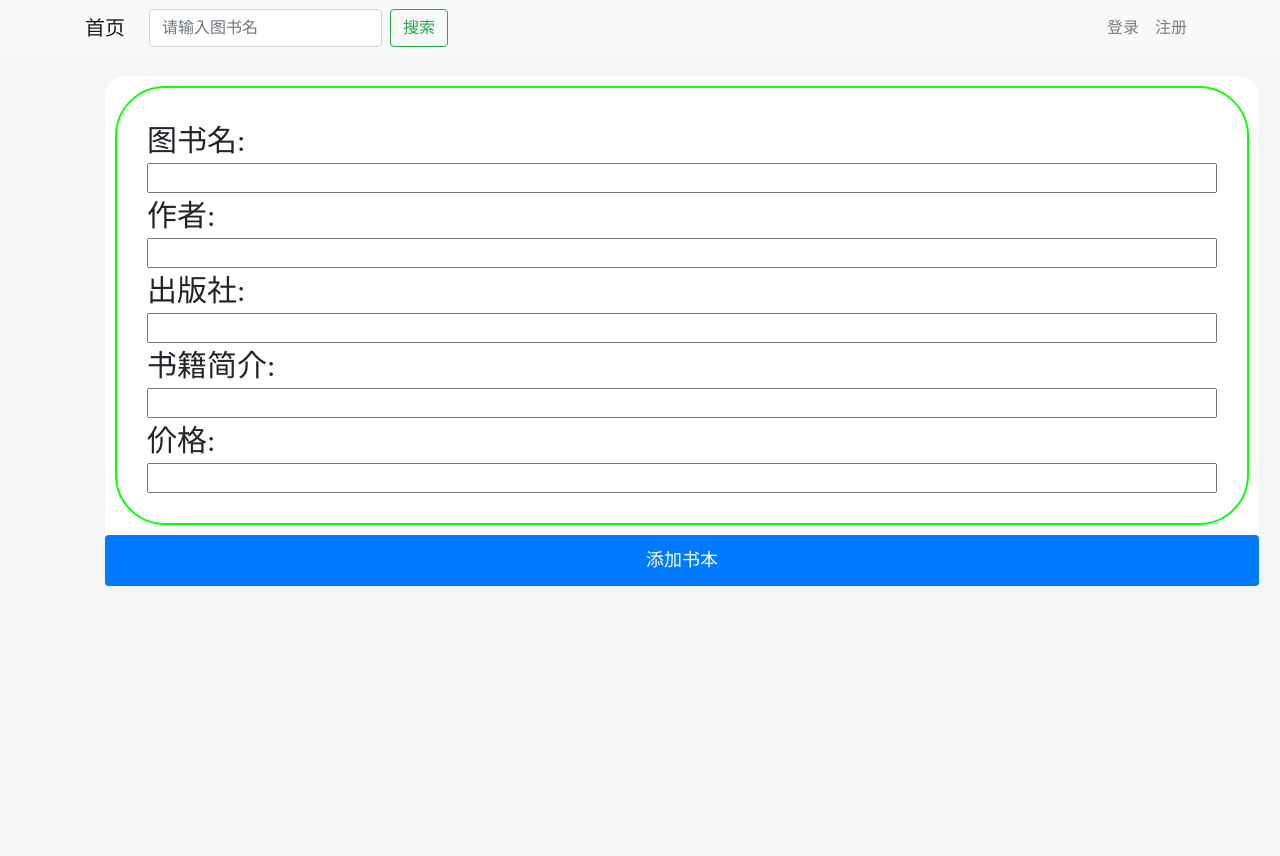
After one commit to VolcanoSAhrimp/-flask-, a Flask app: page /admin/add_book in a window 1280 px wide. The commit adds this page. Run offline with Flask 3, Linux system fonts and the light colour scheme; some libraries are stand-ins or nearby versions.

Commit message:
图书添加

```diff
--- a/blueprints/admin.py
+++ b/blueprints/admin.py
@@ -106,3 +106,19 @@ def del_book():
     db.session.commit()
     print(reader_id,bookId)
     return jsonify({"success":"sss"})
+
+@bp.route('/add_book', methods=['GET','POST'])
+def add_book():
+    if request.method == 'GET':
+        return render_template('admin_add_book.html')
+    else:
+        # print(request.form)
+        Name=request.form.get('Name')
+        Author=request.form.get('Author')
+        Publisher=request.form.get('Publisher')
+        Synopsis=request.form.get('Synopsis')
+        Price=request.form.get('Price')
+        book=BooksModel(Name=Name,Author=Author,Publisher=Publisher,Synopsis=Synopsis,Price=Price)
+        db.session.add(book)
+        db.session.commit()
+        return jsonify({"success":"sss"})
--- a/blueprints/qa.py
+++ b/blueprints/qa.py
@@ -4,7 +4,7 @@ from pprint import pprint
 from flask import Blueprint, render_template, request, g, redirect, url_for
 
 from exts import db
-from models import QuestionModel, AnswerModel,BooksModel
+from models import BooksModel
 from .forms import QuestionForm, AnswerForm
 from decorators import login_required
 
--- a/static/css/admin.css
+++ b/static/css/admin.css
@@ -3,7 +3,12 @@ body {
     background-color: #f5f5f5;
 }
 
-form[name="borrowForm"]{
+#bbody {
+    display: flex;
+    height: 100vh;
+}
+
+form[name="borrowForm"] {
     width: 100%;
     margin: 30px auto;
     padding: 20px;
@@ -13,7 +18,7 @@ form[name="borrowForm"]{
     /*box-shadow: 0 2px 4px rgba(0, 0, 0, 0.1);*/
 }
 
-form[name="borrowForm"] input{
+form[name="borrowForm"] input {
     display: block;
     width: 100%;
     margin-bottom: 1rem;
@@ -23,7 +28,7 @@ form[name="borrowForm"] input{
     border-radius: 4px;
 }
 
-button[type="submit"][name="borrowSubmit"] {
+button[type="submit"][name="borrowSubmit"], button[type="submit"][name="bookSubmit"]{
     display: block;
     width: 100%;
     padding: 0.75rem;
@@ -34,16 +39,70 @@ button[type="submit"][name="borrowSubmit"] {
     border-radius: 4px;
     cursor: pointer;
 }
-.green-book, .green-name{
+
+.green-book, .green-name {
     border: #0dff0e solid 2px;
     border-radius: 50px;
     padding: 30px;
     flex-grow: 1;
     margin: 10px;
 }
-.book-detail{
+
+.book-detail {
     border: #0dff0e solid 2px;
     border-radius: 30px;
     padding: 20px;
     margin: 5px;
 }
+
+.left-nav {
+    width: 200px; /* 根据需求设置左侧导航栏宽度 */
+    background-color: #f1f1f1;
+    min-height: 100%; /* 确保导航栏高度与容器高度相同 */
+    box-sizing: border-box;
+    padding: 20px; /* 添加内边距 */
+}
+
+.left-nav div {
+    border: #0dff0e solid 2px;
+    border-radius: 10px;
+    padding: 10px;
+    flex-grow: 1;
+    margin: 5px;
+    font-size: 30px;
+    font-family: "思源黑体 CN Medium";
+}
+
+.left-nav a {
+    text-decoration: none;
+}
+
+.left-nav a:hover { /* 当鼠标悬停时移除下划线 */
+    text-decoration: none;
+}
+
+/* 当链接被点击（激活）时移除下划线 */
+a:active {
+    text-decoration: none;
+}
+
+.content {
+    flex-grow: 1; /* 让内容区域填充剩余空间 */
+    padding: 20px; /* 添加内边距 */
+}
+/*.green-book label, .green-book input[type="text"] {*/
+/*  margin-bottom: 0.5em; !* 根据需求调整间距 *!*/
+/*  vertical-align: middle; !* 垂直居中对齐 *!*/
+/*}*/
+/*.green-book label {*/
+/*  display: inline-block;*/
+/*  width: 100%; !* 如果需要标签宽度充满父容器 *!*/
+/*}*/
+div[class="green-book"] input[type="text"]{
+    width: calc(100%);
+     box-sizing: border-box; /* 确保边框和内填充包含在总宽度内 */
+}
+div[class="green-book"] div{
+    font-size: 30px;
+    font-family: "思源黑体 CN Medium";
+}
--- /dev/null
+++ b/static/jquery/space-width.js
@@ -0,0 +1,14 @@
+// 获取 ".form-space" 的宽度并设置给 "#addbook"
+function syncWidth() {
+  var formSpaceWidth = $('.form-space').width();
+   $('.green-book').css('width', 'auto');
+  $('.green-book').width(formSpaceWidth);
+  // alert(formSpaceWidth)
+}
+
+// 在窗口大小改变时同步宽度
+// $(window).on('resize', syncWidth);
+
+
+// 页面加载完成后首次同步宽度
+$(document).ready(syncWidth);
--- /dev/null
+++ b/templates/admin_add_book.html
@@ -0,0 +1,43 @@
+{% extends "base.html" %}
+
+{% block title %}首页{% endblock %}
+
+{% block head %}
+    <script src="{{ url_for('static', filename='jquery/jquery.3.6.min.js') }}"></script>
+    <script>
+        var addNameUrl = "{{ url_for('admin.add_book') }}";
+    </script>
+<script src="{{ url_for('static', filename='jquery/space-width.js') }}"></script>
+{#    <script src="{{ url_for('static', filename='jquery/add_book.js') }}"></script>#}
+    <link rel="stylesheet" href="{{ url_for('static', filename='css/admin.css') }}">
+
+{% endblock %}
+{% block body %}
+    <div class="form-space" style="background-color: white;border-radius: 20px;">
+        <div style="border: none;display: flex;" id="addbook">
+            <form method="post" name="addForm">
+                <div class="green-book">
+                    <div>图书名:</div>
+                    <input type="text" id="Name" name="Name"><br>
+                    <div>作者:</div>
+                    <input type="text" id="Author" name="Author"><br>
+                    <div>出版社:</div>
+                    <input type="text" id="Publisher" name="Publisher"><br>
+                    <div>书籍简介:</div>
+                    <input type="text" id="Synopsis" name="Synopsis"><br>
+                    <div>价格:</div>
+                    <input type="text" id="Price" name="Price"><br>
+                </div>
+                <button type="submit" name="bookSubmit" id="bookSubmit">添加书本</button>
+            </form>
+
+        </div>
+    </div>
+   <!-- 在body标签结尾附近添加 -->
+{#   <script>       $(document).ready(function() {#}
+{#           var success = {{ success|tojson }};#}
+{#           if (success) {#}
+{#               alert('图书已成功添加！');#}
+{#           }#}
+{#       });#}
+{% endblock %}
--- a/templates/base.html
+++ b/templates/base.html
@@ -20,23 +20,25 @@
 <nav class="navbar navbar-expand-lg navbar-light bg-light">
     <div class="container">
         <a class="navbar-brand" href="/">首页</a>
-            <button class="navbar-toggler" type="button" data-toggle="collapse" data-target="#navbarSupportedContent" aria-controls="navbarSupportedContent" aria-expanded="false" aria-label="Toggle navigation">
+        <button class="navbar-toggler" type="button" data-toggle="collapse" data-target="#navbarSupportedContent"
+                aria-controls="navbarSupportedContent" aria-expanded="false" aria-label="Toggle navigation">
             <span class="navbar-toggler-icon"></span>
         </button>
         <div class="collapse navbar-collapse" id="navbarSupportedContent">
             <ul class="navbar-nav mr-auto">
                 {% if user.admin %}
                     <li class="nav-item">
-                            <a class="nav-link" href="{{url_for('admin.lend_book')}}">出借</a>
+                        <a class="nav-link" href="{{ url_for('admin.lend_book') }}">出借</a>
                     </li>
                     <li class="nav-item">
-                            <a class="nav-link" href="{{url_for('admin.return_book')}}">返还</a>
+                        <a class="nav-link" href="{{ url_for('admin.return_book') }}">返还</a>
                     </li>
                 {% endif %}
                 <li class="nav-item ml-2">
                     {#                        <form class="form-inline my-2 my-lg-0" method="GET" action="{{url_for('qa.search')}}">#}
-                        <form class="form-inline my-2 my-lg-0" method="GET" action="{{url_for('qa.search')}}">
-                            <input class="form-control mr-sm-2" type="search" placeholder="请输入图书名" aria-label="Search" name="BookName">
+                    <form class="form-inline my-2 my-lg-0" method="GET" action="{{ url_for('qa.search') }}">
+                        <input class="form-control mr-sm-2" type="search" placeholder="请输入图书名" aria-label="Search"
+                               name="BookName">
                         <button class="btn btn-outline-success my-2 my-sm-0" type="submit">搜索</button>
                     </form>
                 </li>
@@ -45,17 +47,17 @@
             <ul class="navbar-nav">
                 {% if user %}
                     <li class="nav-item">
-                            <span class="nav-link" href="#">{{user.username}}</span>
+                        <span class="nav-link" href="#">{{ user.username }}</span>
                     </li>
                     <li class="nav-item">
-                            <a class="nav-link" href="{{url_for('auth.logout')}}">退出登录</a>
+                        <a class="nav-link" href="{{ url_for('auth.logout') }}">退出登录</a>
                     </li>
                 {% else %}
                     <li class="nav-item">
-                            <a class="nav-link" href="{{url_for('auth.login')}}">登录</a>
+                        <a class="nav-link" href="{{ url_for('auth.login') }}">登录</a>
                     </li>
                     <li class="nav-item">
-                            <a class="nav-link" href="{{url_for('auth.register')}}">注册</a>
+                        <a class="nav-link" href="{{ url_for('auth.register') }}">注册</a>
                     </li>
                 {% endif %}
             </ul>
@@ -64,9 +66,21 @@
     </div>
 </nav>
 
-    <div class="container">
-        <!-- 怎么回事 -->
-        {% block body%}{% endblock %}
+<div class="container" id="bbody">
+    {% if user.admin %}
+        <div class="nav">
+            <ul class="left-nav">
+                <a href="{{url_for('admin.lend_book')}}"><div>出借图书</div></a>
+                <a href="{{url_for('admin.return_book')}}"><div>返还图书</div></a>
+                <a href="{{url_for('admin.add_book')}}"><div>添加图书</div></a>
+                <!-- 更多链接... -->
+            </ul>
+        </div>
+    {% endif %}
+        <div class="content">
+            {% block body %}{% endblock %}
+        </div>
+
 </div>
 </body>
 
--- a/templates/index.html
+++ b/templates/index.html
@@ -4,6 +4,7 @@
 
 {% block head %}
     <link rel="stylesheet" href="{{ url_for('static',filename='css/index.css') }}">
+    <link rel="stylesheet" href="{{ url_for('static', filename='css/admin.css') }}">
 {% endblock %}
 {% block body %}
     <style>
```
Also changed, not shown: migrations/versions/f544ba894940_.py (added, +53 -0 lines), models.py (+23 -23 lines), static/jquery/add_book.js (added, +26 -0 lines), static/jquery/del_book.js (+7 -1 lines). Lines whose indentation alone changed are shown as unchanged.
